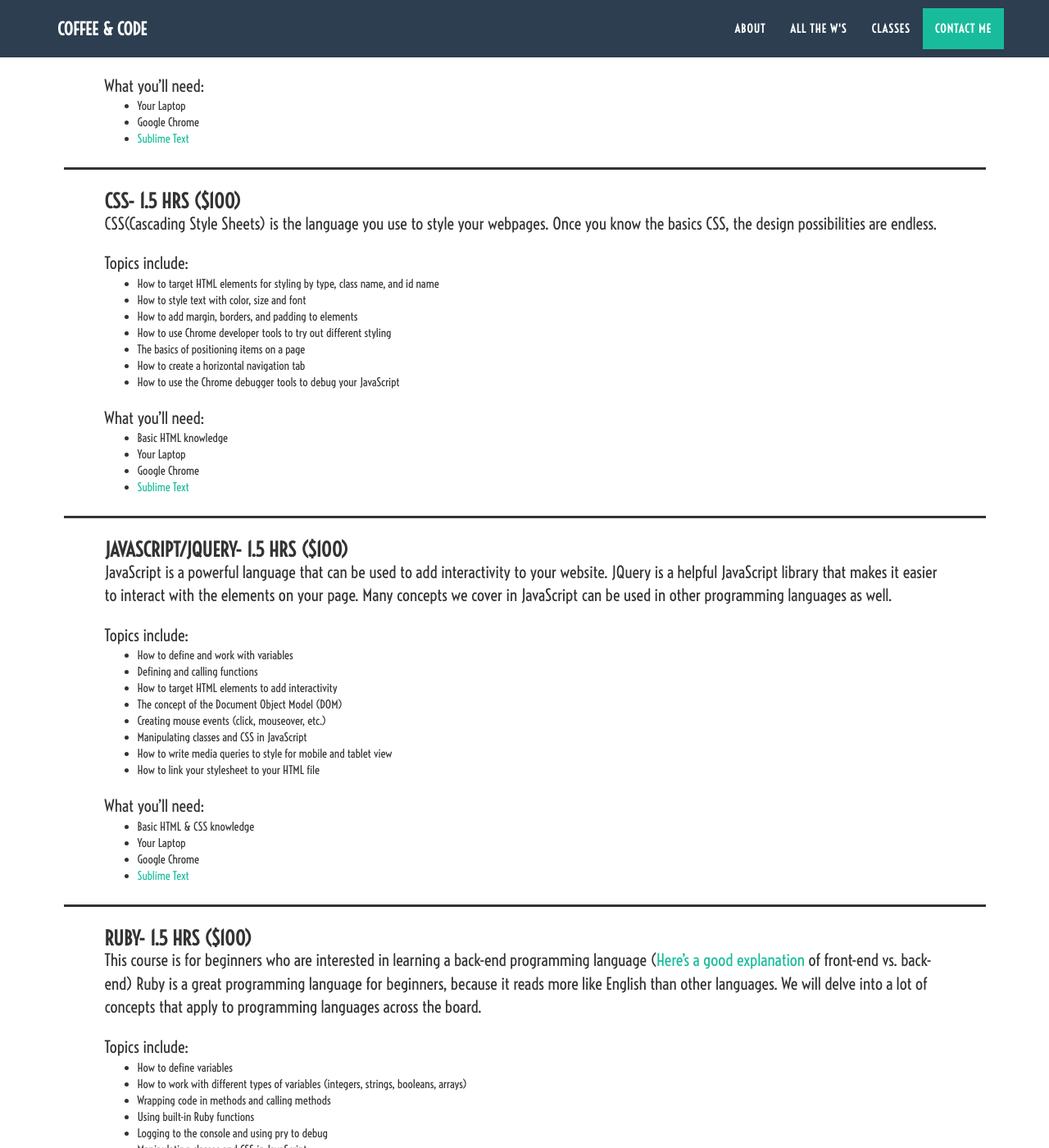
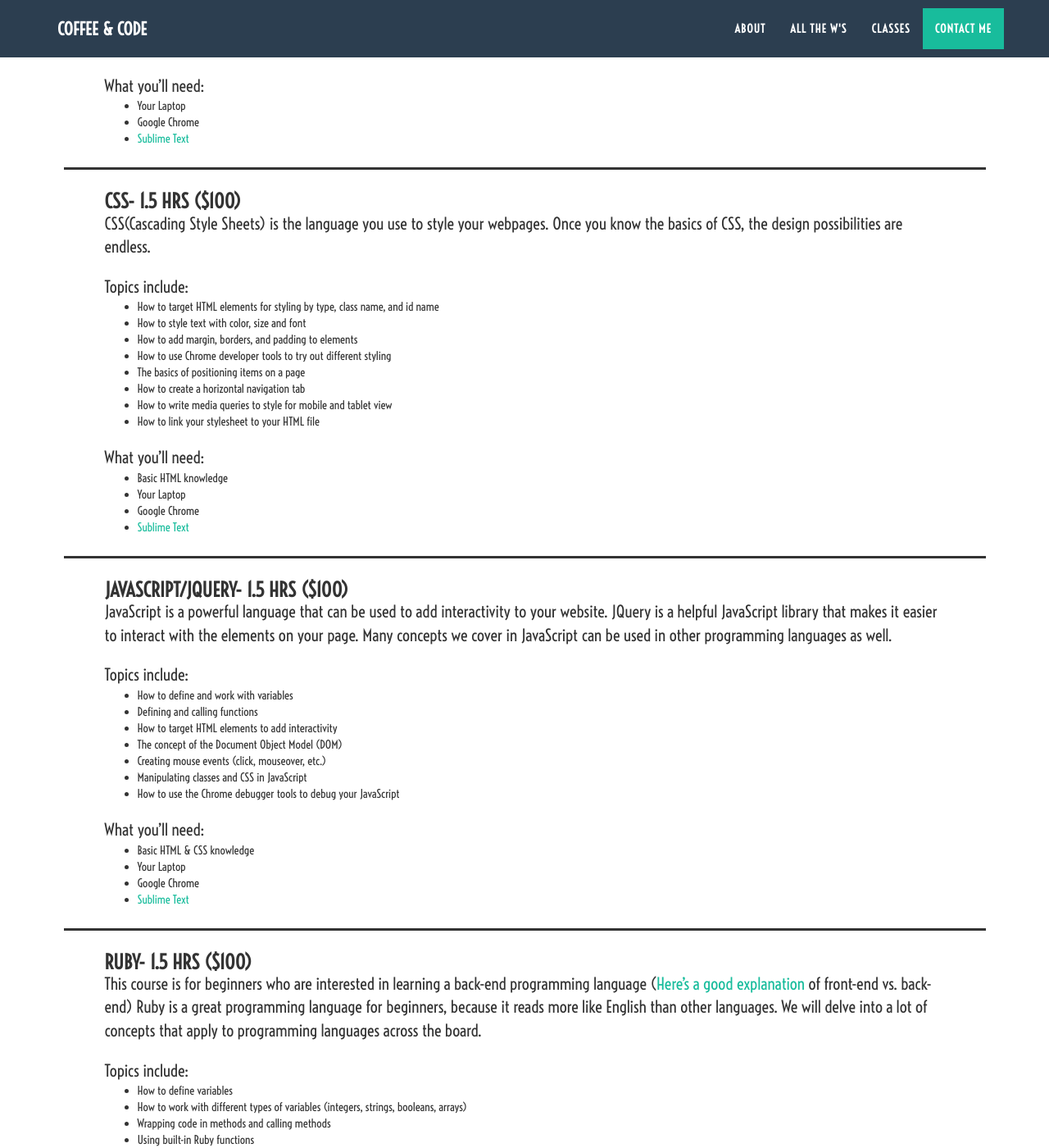
Before and after one commit to ChristynBudzyna/ChristynBudzyna.github.io, a Jekyll site: the page learn/index.html, which Jekyll copies as it is, in a window 1280 px wide and 1400 px high, scrolled down 2243 px. Shown: the whole window at 82% size. Built offline with Jekyll 4.4.1, drawn with Linux system fonts in a browser that asks for light colours; nearby versions of some CDN libraries; some of the changed text lies outside the part shown.

Commit message:
Fix scroll on Learn change language on index

```diff
--- a/learn/index.html
+++ b/learn/index.html
@@ -59,12 +59,14 @@
                       <li class="page-scroll">
                         <a href="#ws">All the W's</a>
                     </li>
-                    <li class="page-scroll">
+                      <li class="page-scroll">
                         <a href="#classes">Classes</a>
                     </li>
-                    <li class="page-scroll">
+                     <li class="contactMe">
                         <a href="#reachOut">Contact Me</a>
                     </li>
+
+
 
                 </ul>
             </div>
@@ -159,7 +161,7 @@
                 </div>
               <div class="classOption">
                     <h3>CSS- 1.5 hrs ($100)</h3>
-                    <p>CSS(Cascading Style Sheets) is the language you use to style your webpages. Once you know the basics CSS, the design possibilities are endless.</p>
+                    <p>CSS(Cascading Style Sheets) is the language you use to style your webpages. Once you know the basics of CSS, the design possibilities are endless.</p>
                     <br>
                     <p>Topics include:</p>
                     <ul>
@@ -217,7 +219,6 @@
                         <li>Wrapping code in methods and calling methods </li>
                         <li>Using built-in Ruby functions</li>
                         <li>Logging to the console and using pry to debug </li>
-                        <li>Manipulating classes and CSS in JavaScript</li>
                         <li>Conditional statements</li>
                         <li>Looping and iterating </li>
                     </ul>
--- a/learn/js/freelancer.js
+++ b/learn/js/freelancer.js
@@ -30,6 +30,9 @@
         }
     })
 
+    $('.contactMe').click(function(){
+        window.scrollTo(0,document.body.scrollHeight);
+    })
     // Floating label headings for the contact form
     $(function() {
         $("body").on("input propertychange", ".floating-label-form-group", function(e) {
```
Also changed, not shown: other parts of learn/index.html (+3 -3 lines), learn/js/freelancer.min.js, 1 other file.
